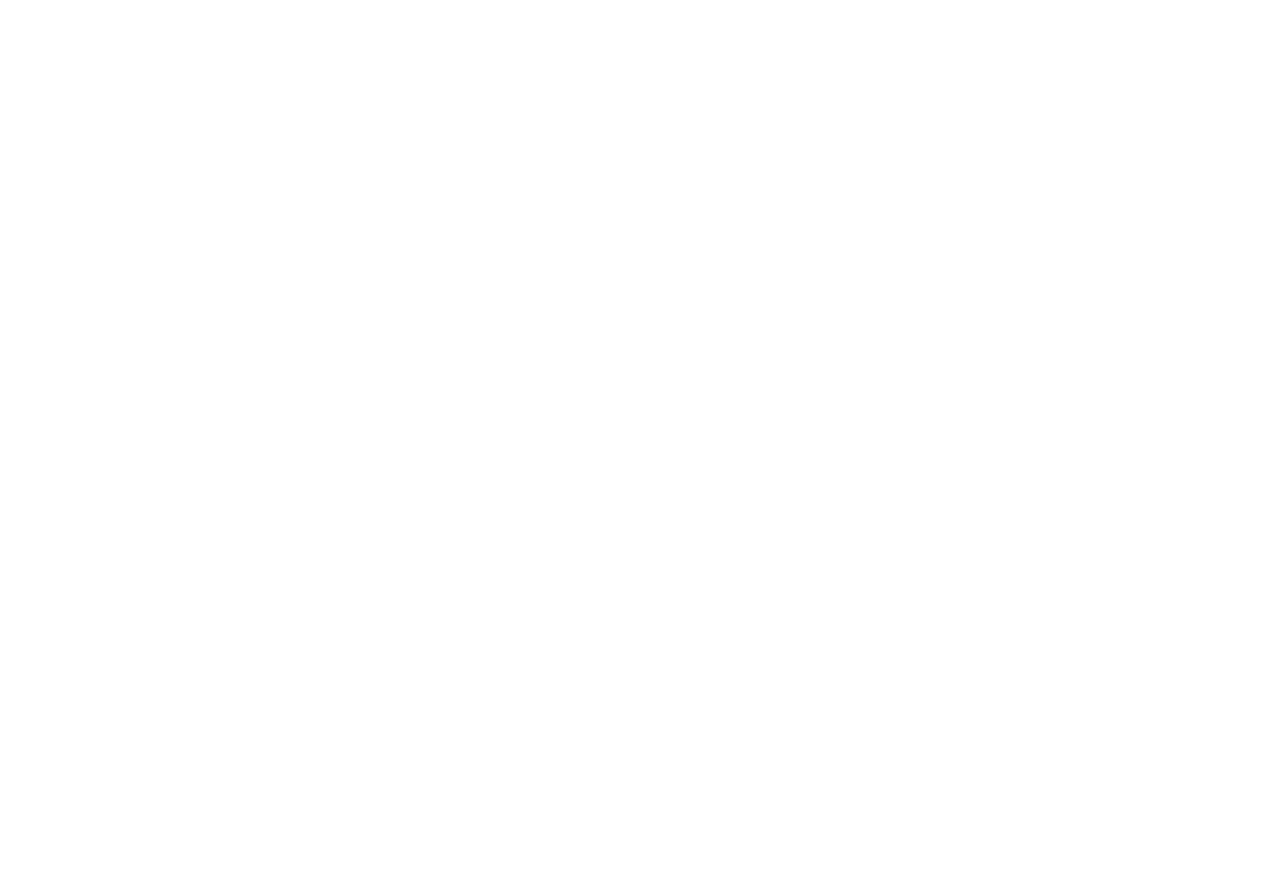
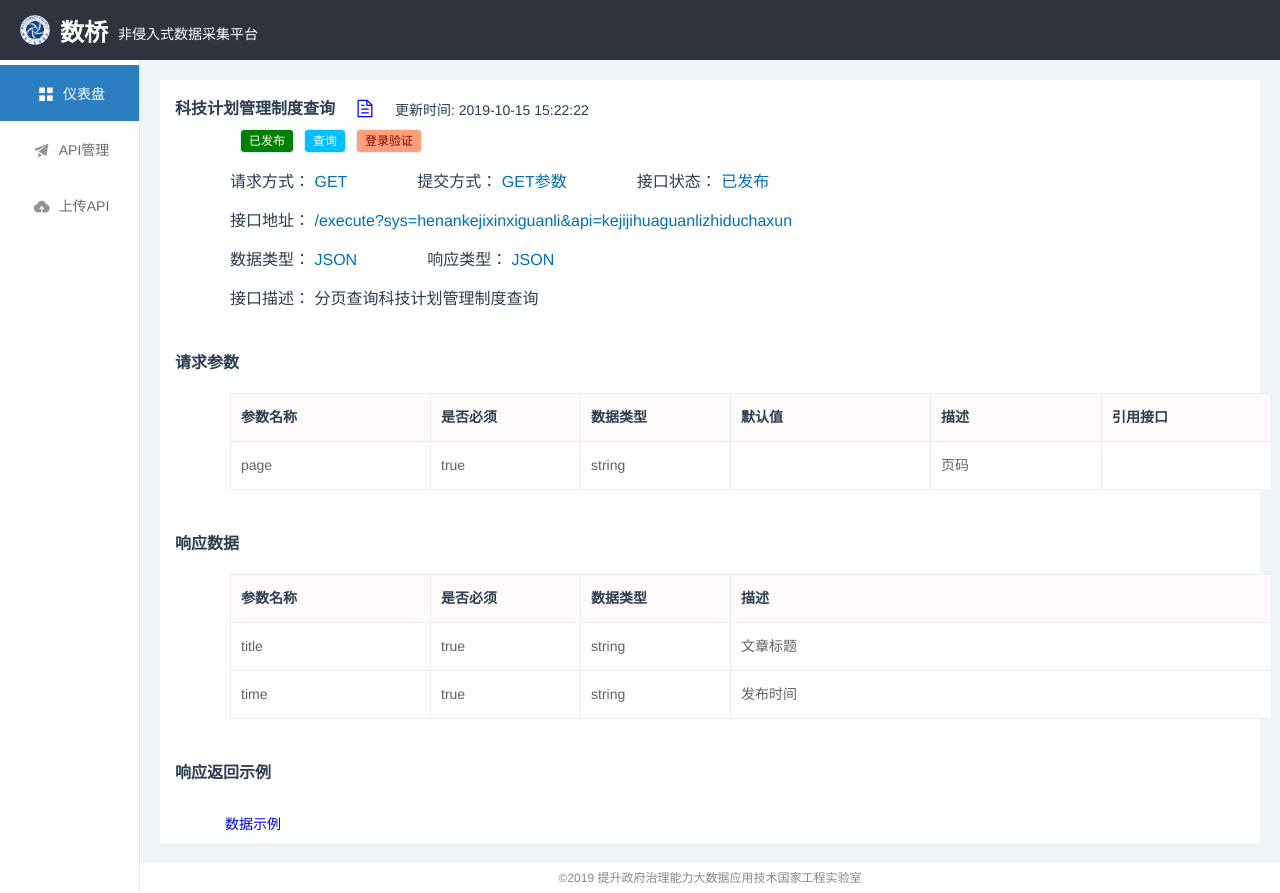
Before and after one commit to taozi926494/NoInvas_FE, a Vue app: page /apimanager/1/1 in a window 1280 px wide. Before the commit the page ends 800 px from the top, so only its background shows below. Built offline with nearby package versions, Linux system fonts and the light colour scheme.

Commit message:
feat:新添接口详情页

```diff
--- a/package.json
+++ b/package.json
@@ -9,7 +9,7 @@
   },
   "dependencies": {
     "core-js": "^2.6.5",
-    "echarts": "^4.3.0",
+    "echarts": "^4.4.0",
     "element-ui": "^2.12.0",
     "vue": "^2.6.10",
     "vue-router": "^3.0.3",
--- a/src/App.vue
+++ b/src/App.vue
@@ -1,6 +1,6 @@
 <template>
   <div id="app">
-    <router-view/>
+    <router-view :key="this.$route.path"/>
   </div>
 </template>
 
--- a/src/router.js
+++ b/src/router.js
@@ -33,6 +33,12 @@
                 name: 'apilist',
                 component: () =>
                     import ('@/views/apimanager/apilist/index'),
+            },
+            {
+                path: 'apimanager/:name/:info',
+                name: 'apiinfo',
+                component: () =>
+                    import ('@/views/apimanager/detailpage/index'),
             }
         ]
     }]
--- a/src/views/apimanager/apilist/index.vue
+++ b/src/views/apimanager/apilist/index.vue
@@ -23,12 +23,12 @@
       <i class="el-icon-search"></i>
       <span>
         结果共计：
-        <strong>8</strong>
+        <strong>1</strong>
         条
       </span>
     </div>
     <div class="card-section">
-      <el-card shadow="always" v-for="item in items" :key="item.name">
+      <el-card shadow="always" v-for="item in items" :key="item.name"  @click.native="goDetailinfo(item)">
         <h3>{{ item.name }}</h3>
         <div class="brief">
           <p>
@@ -73,63 +73,22 @@
       },
       items: [
         {
-          name: "登录（验证系统）",
-          type: "登录",
-          update: "2019-10-14 15:55:22",
-          status: "已发布",
-          auth: "袁XX"
-        },
-        {
-          name: "表单写入（验证系统）",
-          type: "写入",
-          update: "2019-10-14 15:55:22",
-          status: "已发布",
-          auth: "谢xx"
-        },
-        {
-          name: "手机短信验证码",
-          type: "短信验证码",
-          update: "2019-10-14 15:55:22",
-          status: "已发布",
-          auth: "付xx"
-        },
-        {
-          name: "登录",
-          type: "登录",
-          update: "2019-10-14 15:55:22",
-          status: "已发布",
-          auth: "孔xx"
-        },
-        {
-          name: "企业待录入列表详情查询",
+          name: "科技计划管理制度查询",
           type: "查询",
           update: "2019-10-14 15:55:22",
           status: "已发布",
-          auth: "陈xx"
-        },
-        {
-          name: "更新管理人员信息",
-          type: "写入",
-          update: "2019-10-14 15:55:22",
-          status: "已发布",
-          auth: "张山"
-        },
-        {
-          name: "企业登记身份实名查验告知书",
-          type: "查询",
-          update: "2019-10-14 15:55:22",
-          status: "失效",
-          auth: "张山"
-        },
-        {
-          name: "多证合一（非默认项）",
-          type: "查询、写入",
-          update: "2019-10-14 15:55:22",
-          status: "开发",
-          auth: "张山"
+          auth: "袁公萍"
         }
       ]
-    };
+    }
+  },
+  methods: {
+    goDetailinfo(data) {
+      this.$router.push({
+        path: `${window.document.location.pathname}/${data.name}`,
+      });
+      this.$emit('detailinfo', data);
+    }
   }
 };
 </script>>
--- /dev/null
+++ b/src/views/apimanager/detailpage/index.vue
@@ -0,0 +1,245 @@
+<template>
+    <div class="detailInfo">
+        <div class="title">
+            <strong>{{ data.name }}</strong>
+            <i class="el-icon-document"></i>
+            <span class="time">更新时间: {{ data.time }}</span>
+        </div>
+        <div class="status">
+            <el-tag color="green" style="color:white;" size="small">{{ data.status[0] }}</el-tag>
+            <el-tag color="deepskyblue" style="color:white" size="small">{{ data.status[1] }}</el-tag>
+            <el-tag color="lightsalmon" style="color:maroon" size="small">{{ data.status[2] }}</el-tag>
+        </div>
+        <div class="describe">
+            <el-row class="row">
+                <label>请求方式：
+                    <span>{{ data.requestType }}</span>
+                </label>
+                <label>提交方式：
+                    <span>{{ data.submitType }}</span>
+                </label>
+                <label>接口状态：
+                    <span>{{ data.interfaceStatus }}</span>
+                </label>
+            </el-row>
+            <el-row class="row">
+                <label>接口地址：
+                    <span>{{ data.address }}</span>
+                </label>
+            </el-row>
+            <el-row class="row">
+                <label>数据类型：
+                   <span>{{ data.dataType }}</span>
+                </label>
+                <label>响应类型：
+                    <span>{{ data.responseType }}</span>
+                </label>
+            </el-row>
+            <el-row class="row">
+                <label>接口描述：
+                    {{ data.interfaceDescribe }}
+                </label>
+            </el-row>
+        </div>
+
+        <div class="parameters">
+            <strong>请求参数</strong>
+            <div >
+                <el-table
+                    border
+                    :data="data.requestParams"
+                    :header-cell-style="setTableHeaderColor"
+                    class="table">
+                    <el-table-column
+                        prop="name"
+                        label="参数名称"
+                        width="200">
+                    </el-table-column>
+                    <el-table-column
+                        prop="required"
+                        label="是否必须"
+                        width="150">
+                    </el-table-column>
+                    <el-table-column
+                        prop="type"
+                        width="150"
+                        label="数据类型">
+                    </el-table-column>
+                    <el-table-column
+                        prop="default"
+                        width="200"
+                        label="默认值">
+                    </el-table-column>
+                    <el-table-column
+                        prop="describe"
+                        label="描述">
+                    </el-table-column>
+                    <el-table-column
+                        prop="referenceinterface"
+                        label="引用接口">
+                    </el-table-column>
+                </el-table>
+            </div>
+
+        </div>
+
+
+        <div class="parameters">
+            <strong>响应数据</strong>
+            <div>
+                <el-table
+                    border
+                    :data="data.responseParams"
+                    :header-cell-style="setTableHeaderColor"
+                    class="table">
+                    <el-table-column
+                        prop="name"
+                        label="参数名称"
+                        width="200">
+                    </el-table-column>
+                    <el-table-column
+                        prop="required"
+                        label="是否必须"
+                        width="150">
+                    </el-table-column>
+                    <el-table-column
+                        prop="type"
+                        width="150"
+                        label="数据类型">
+                    </el-table-column>
+                    <el-table-column
+                        prop="describe"
+                        label="描述">
+                    </el-table-column>
+                </el-table>
+            </div>
+        </div>
+
+        <div class="parameters">
+            <strong>响应返回示例</strong>
+            <a href="http://127.0.0.1:5000/execute?sys=henankejixinxiguanli&api=kejijihuaguanlizhiduchaxun&page=1" target="_blank">数据示例</a>
+        </div>
+    </div>
+</template>
+
+<script>
+export default {
+    data() {
+        return {
+            data:{
+                name: "科技计划管理制度查询",
+                time: "2019-10-15 15:22:22",
+                status: ["已发布", "查询", "登录验证"],
+                requestType: "GET",
+                submitType: "GET参数",
+                interfaceStatus: "已发布",
+                address: "/execute?sys=henankejixinxiguanli&api=kejijihuaguanlizhiduchaxun",
+                dataType: "JSON",
+                responseType: "JSON",
+                interfaceDescribe:"分页查询科技计划管理制度查询",
+                requestParams:[
+                    {
+                        name: "page",
+                        required: "true",
+                        type: "string",
+                        default: "",
+                        describe: "页码",
+                        referenceinterface: "",
+                    },
+                ],
+                responseParams: [
+                    {
+                        name: "title",
+                        required: "true",
+                        type: "string",
+                        default: "",
+                        describe: "文章标题",
+                    },
+                    {
+                        name: "time",
+                        required: "true",
+                        type: "string",
+                        default: "",
+                        describe: "发布时间",
+                    }
+                ]
+
+            }
+        }
+    },
+    methods: {
+        setTableHeaderColor({ row, column, rowIndex, columnIndex }) {
+            if (rowIndex === 0) {
+                    return 'background-color: snow; color:#2c3e50';
+            }
+        }
+    }
+}
+</script>
+<style lang="scss" scoped>
+.detailInfo{
+    background-color: white;
+    height: 100%;
+    width: 100%;
+}
+.title{
+    width: 100%;
+    display: inline-flex;
+    font-size:14px;
+    align-items: flex-end;
+    margin: 15px 0px 0px 15px;
+    strong{
+        font-weight:bolder;
+        font:"黑体";
+        font-size:16px;
+    }
+    i{
+        display: flex;
+        color:blue;
+        align-items: center;
+        margin: 2px 20px 0px 20px;
+        font-size: 20px;
+    }
+}
+.status{
+    display: flex;
+    align-items: flex-start;
+    margin: 10px 0px 10px 70px;
+    *{
+        margin-left: 10px;
+    }
+}
+.describe{
+    text-align: left;
+    label{
+        margin: 30px 0px 0px 70px;
+        span{
+            color:#0070b8;
+        }
+    }
+    .row{
+        margin: 15px 0px 10px 0px;
+    }
+}
+.parameters{
+    display: flex;
+    flex-direction: column;
+    align-items:flex-start;
+    font-size:14px;
+    margin: 40px 0px 10px 15px;
+    strong{
+        font-weight:bolder;
+        font:"黑体";
+        font-size:16px;
+    }
+    .table{
+        margin: 20px 0px 0px 55px;
+    }
+    div{
+        width:98%;
+    }
+    a{
+        margin: 30px 0px 0px 50px;
+    }
+}
+</style>
--- a/src/views/apimanager/syslist/index.vue
+++ b/src/views/apimanager/syslist/index.vue
@@ -34,7 +34,7 @@
     return {
       Data: [
         {
-          name: "河南工商系统",
+          name: "河南科技信息管理系统",
           accessedAPINumber: 1,
           update: "2019-10-14 11:12:62"
         },
@@ -96,31 +96,20 @@
 </script>
 
 <style lang="scss" scoped>
-.content {
-  display: inline-flex;
-  width: 20%;
-}
-.cardList {
-  width: 100%;
-  margin: 0px 15px 20px 0px;
-  cursor: pointer;
-}
 .page {
   margin-top: 40px;
 }
-
 .card-section {
   display: inline-flex;
   justify-content: flex-start;
   flex-wrap: wrap;
   .el-card {
     width: 350px;
-    margin: 10px;
+    margin: 20px;
     cursor: pointer;
     h3 {
       margin-top: 0;
     }
-
     h3 {
       padding-bottom: 15px;
       border-bottom: 1px solid #aaa;
@@ -138,7 +127,6 @@
         font-size: 15px;
       }
     }
-
     img {
       width: 90px;
     }
```
Also changed, not shown: 1 other file (tests, documents, lock files or other folders).
